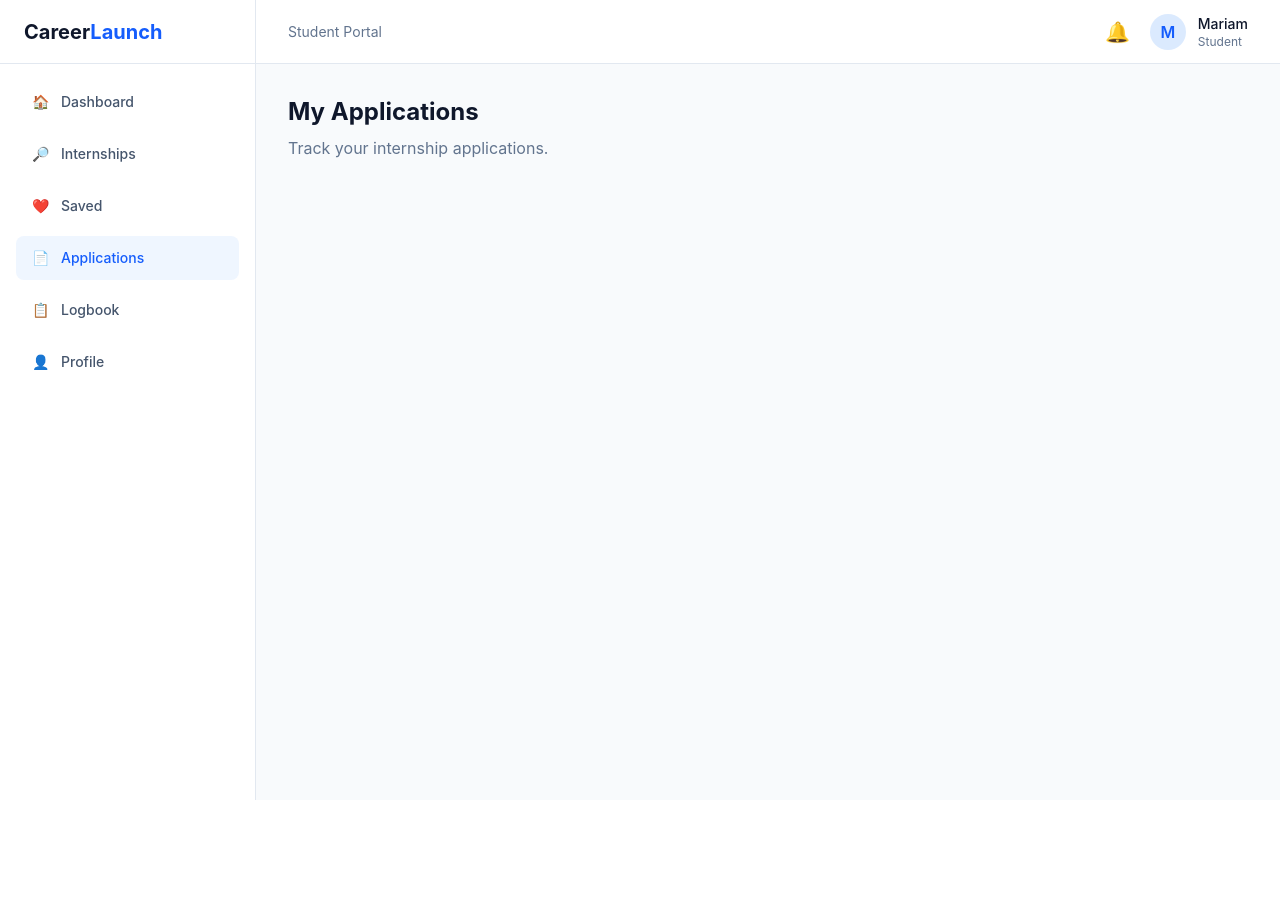
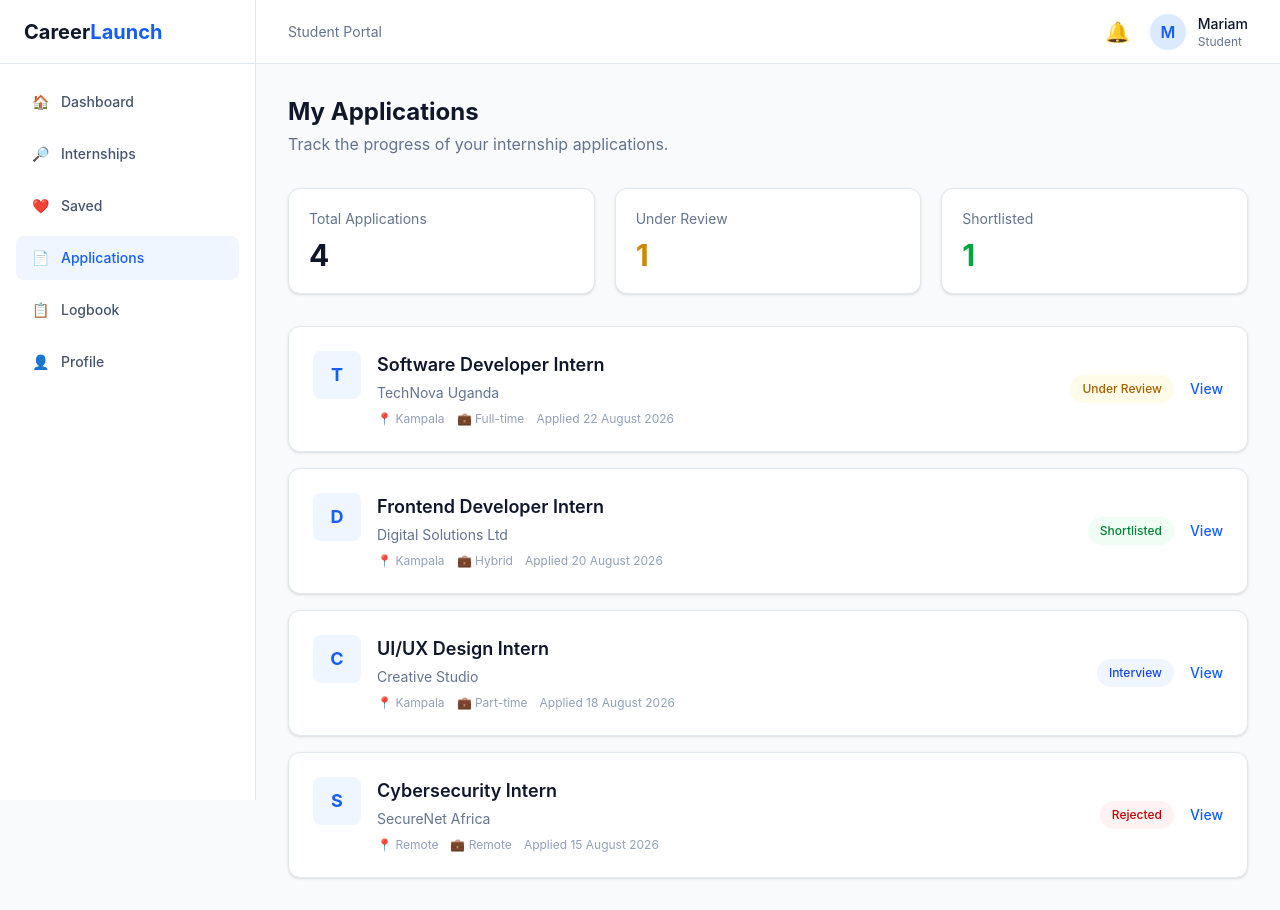
Before and after one commit to mariam968/CareerLaunch, a React app in the folder frontend/: page /applications in a window 1280 px wide. Before the commit the page ends 800 px from the top, so only its background shows below. Built offline with nearby package versions, Linux system fonts and the light colour scheme; the HTML template or start-up script is replaced by a standard one.

Commit message:
feat: build application tracking page

```diff
--- a/frontend/src/pages/Applications.jsx
+++ b/frontend/src/pages/Applications.jsx
@@ -1,13 +1,189 @@
+const applications = [
+  {
+    id: 1,
+    title: 'Software Developer Intern',
+    company: 'TechNova Uganda',
+    location: 'Kampala',
+    type: 'Full-time',
+    status: 'Under Review',
+    appliedDate: '22 August 2026',
+  },
+  {
+    id: 2,
+    title: 'Frontend Developer Intern',
+    company: 'Digital Solutions Ltd',
+    location: 'Kampala',
+    type: 'Hybrid',
+    status: 'Shortlisted',
+    appliedDate: '20 August 2026',
+  },
+  {
+    id: 3,
+    title: 'UI/UX Design Intern',
+    company: 'Creative Studio',
+    location: 'Kampala',
+    type: 'Part-time',
+    status: 'Interview',
+    appliedDate: '18 August 2026',
+  },
+  {
+    id: 4,
+    title: 'Cybersecurity Intern',
+    company: 'SecureNet Africa',
+    location: 'Remote',
+    type: 'Remote',
+    status: 'Rejected',
+    appliedDate: '15 August 2026',
+  },
+]
+
+function getStatusStyle(status) {
+  switch (status) {
+    case 'Under Review':
+      return 'bg-yellow-50 text-yellow-700'
+
+    case 'Shortlisted':
+      return 'bg-green-50 text-green-700'
+
+    case 'Interview':
+      return 'bg-blue-50 text-blue-700'
+
+    case 'Rejected':
+      return 'bg-red-50 text-red-700'
+
+    case 'Accepted':
+      return 'bg-emerald-50 text-emerald-700'
+
+    default:
+      return 'bg-slate-100 text-slate-600'
+  }
+}
+
 function Applications() {
   return (
     <div>
-      <h1 className="text-2xl font-bold text-slate-900">
-        My Applications
-      </h1>
+      {/* Header */}
+      <div className="mb-8">
+        <h1 className="text-2xl font-bold text-slate-900">
+          My Applications
+        </h1>
 
-      <p className="mt-2 text-slate-500">
-        Track your internship applications.
-      </p>
+        <p className="mt-1 text-slate-500">
+          Track the progress of your internship applications.
+        </p>
+      </div>
+
+      {/* Summary cards */}
+      <div className="grid grid-cols-1 gap-5 md:grid-cols-3">
+
+        <div className="rounded-xl border border-slate-200 bg-white p-5 shadow-sm">
+          <p className="text-sm text-slate-500">
+            Total Applications
+          </p>
+
+          <p className="mt-2 text-3xl font-bold text-slate-900">
+            {applications.length}
+          </p>
+        </div>
+
+        <div className="rounded-xl border border-slate-200 bg-white p-5 shadow-sm">
+          <p className="text-sm text-slate-500">
+            Under Review
+          </p>
+
+          <p className="mt-2 text-3xl font-bold text-yellow-600">
+            {
+              applications.filter(
+                (application) =>
+                  application.status === 'Under Review'
+              ).length
+            }
+          </p>
+        </div>
+
+        <div className="rounded-xl border border-slate-200 bg-white p-5 shadow-sm">
+          <p className="text-sm text-slate-500">
+            Shortlisted
+          </p>
+
+          <p className="mt-2 text-3xl font-bold text-green-600">
+            {
+              applications.filter(
+                (application) =>
+                  application.status === 'Shortlisted'
+              ).length
+            }
+          </p>
+        </div>
+
+      </div>
+
+      {/* Applications */}
+      <div className="mt-8 space-y-4">
+
+        {applications.map((application) => (
+          <div
+            key={application.id}
+            className="rounded-xl border border-slate-200 bg-white p-6 shadow-sm transition hover:shadow-md"
+          >
+            <div className="flex flex-col gap-5 md:flex-row md:items-center md:justify-between">
+
+              {/* Internship information */}
+              <div className="flex gap-4">
+
+                <div className="flex h-12 w-12 shrink-0 items-center justify-center rounded-lg bg-blue-50 text-lg font-bold text-blue-600">
+                  {application.company.charAt(0)}
+                </div>
+
+                <div>
+                  <h2 className="text-lg font-semibold text-slate-900">
+                    {application.title}
+                  </h2>
+
+                  <p className="mt-1 text-sm text-slate-500">
+                    {application.company}
+                  </p>
+
+                  <div className="mt-2 flex flex-wrap gap-3 text-xs text-slate-400">
+                    <span>
+                      📍 {application.location}
+                    </span>
+
+                    <span>
+                      💼 {application.type}
+                    </span>
+
+                    <span>
+                      Applied {application.appliedDate}
+                    </span>
+                  </div>
+                </div>
+
+              </div>
+
+              {/* Status */}
+              <div className="flex items-center gap-4">
+
+                <span
+                  className={`rounded-full px-3 py-1.5 text-xs font-medium ${getStatusStyle(
+                    application.status
+                  )}`}
+                >
+                  {application.status}
+                </span>
+
+                <button className="text-sm font-medium text-blue-600 hover:text-blue-700">
+                  View
+                </button>
+
+              </div>
+
+            </div>
+          </div>
+        ))}
+
+      </div>
+
     </div>
   )
 }
```
